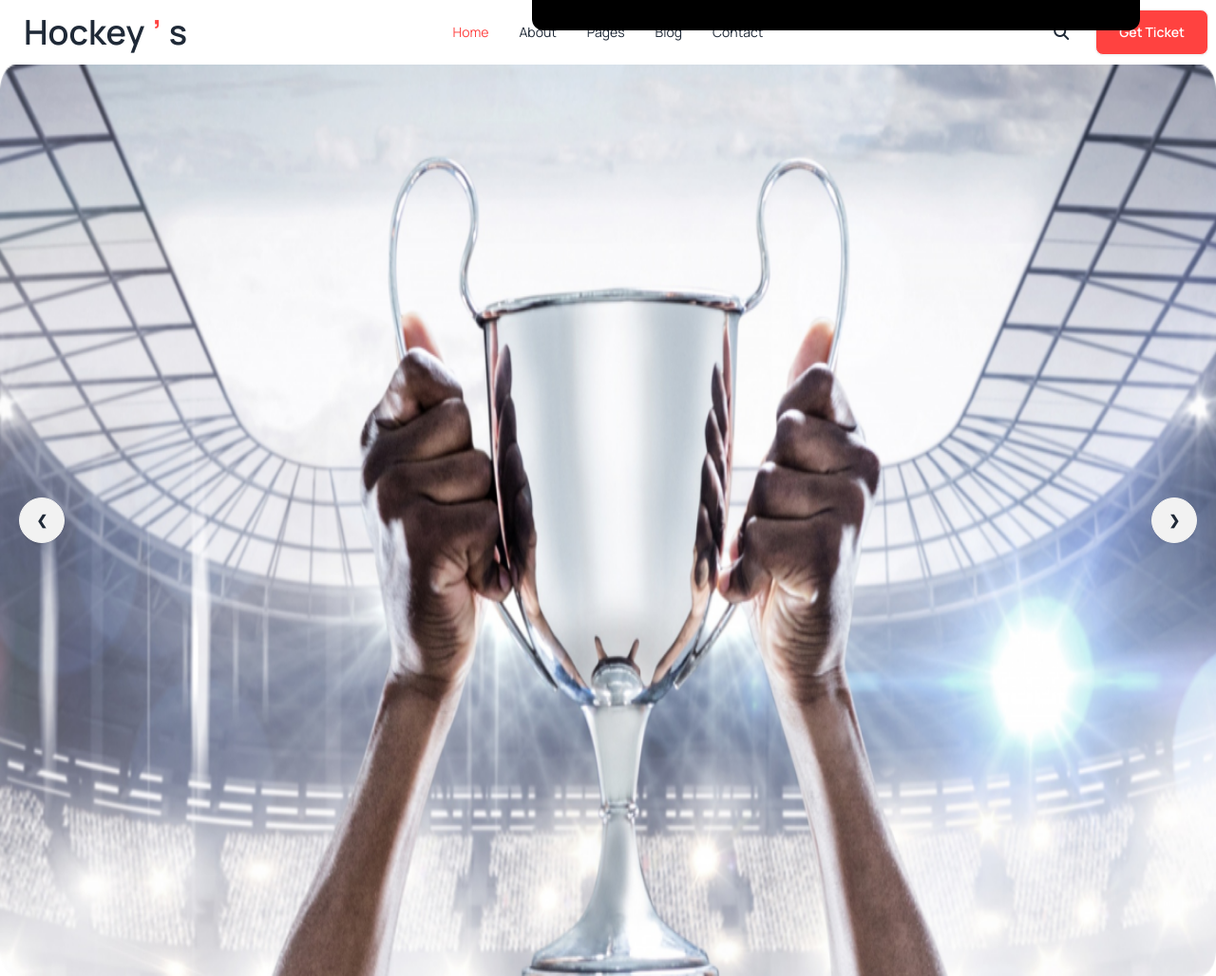
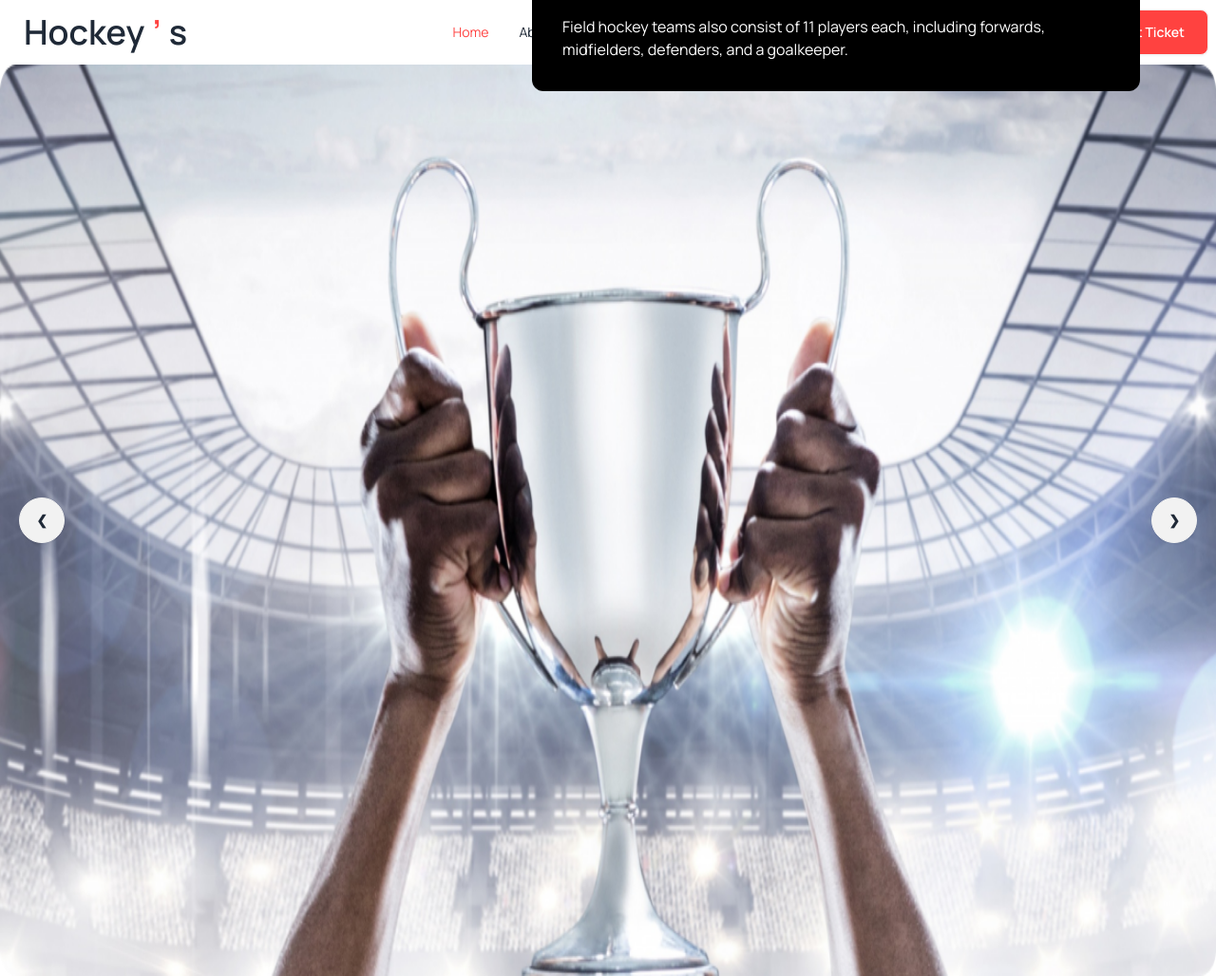
Before and after one commit to humyraheya12/my-third-assignment, a plain HTML site: page index.html in a window 1280 px wide. Shown: the top 1028 px of the page at 95% size. Drawn offline with nearby package versions, Linux system fonts and the light colour scheme; grey boxes are pictures that could not be loaded.

Commit message:
update banner section

```diff
--- a/index.html
+++ b/index.html
@@ -93,7 +93,7 @@
           </div>
 
     </div>
-    <div class="w-full lg:w-1/2 p-4 lg:p-8 text-white bg-black rounded-xl lg:absolute bottom-96 lg:right-20 lg:mb-96">
+    <div class="w-full lg:w-1/2 p-4 lg:p-8 text-white bg-black rounded-xl lg:absolute bottom-96 lg:right-20 lg:mb-80">
       <p class="text-lg lg:text-2xl font-bold mb-2 lg:mb-4"> Meet all the heroes from the field</p>
       <p class="text-sm lg:text-base font-normal">Field hockey teams also consist of 11 players each, including forwards, midfielders, defenders, and a goalkeeper.</p>
     </div>
```
